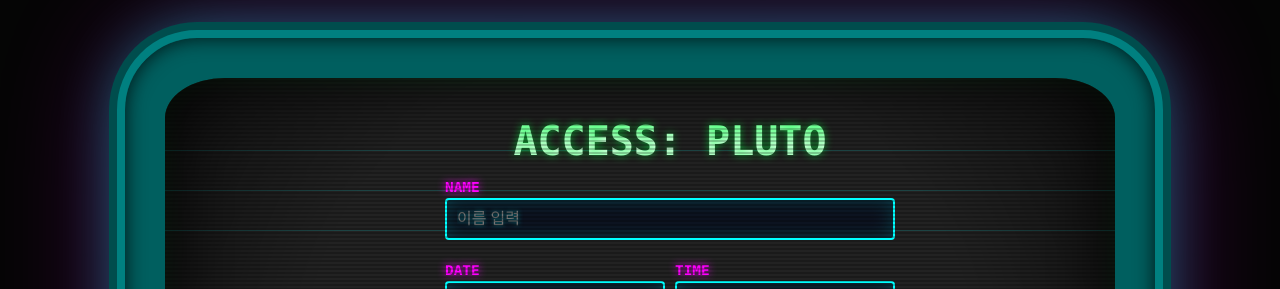
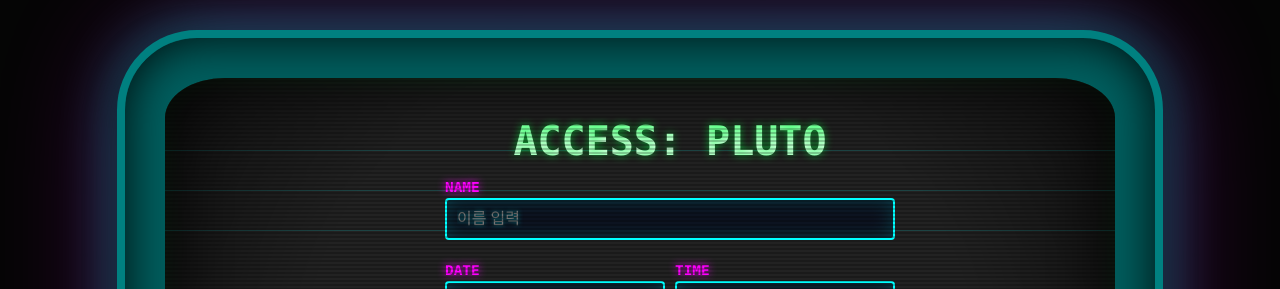
Before and after one commit to Pluto1080/pluto-signal, a Flask app: page / in a window 1280 px wide. Shown: the top 289 px of the page. Run offline with Flask 3, Linux system fonts and the light colour scheme.

Commit message:
Update style.css

```diff
--- a/static/style.css
+++ b/static/style.css
@@ -32,18 +32,24 @@ body {
     border: 8px solid #008080;
 
     /* 4. [모양 변경] 전체적으로 둥글게 */
-    border-radius: 60px; /* 기본 둥글기 */
+    border-radius: 120px; /* 기본 둥글기 */
 
     /* 5. CRT 특유의 굴곡 (유지하되 조금 더 부드럽게) */
     border-top-left-radius: 80px 80px;
     border-top-right-radius: 80px 80px;
-    border-bottom-left-radius: 60px 60px;
-    border-bottom-right-radius: 60px 60px;
+    border-bottom-left-radius: 80px 80px;
+    border-bottom-right-radius: 80px 80px;
 
     /* 6. LED 후광 효과 (유지) */
     box-shadow:
-        inset 0 0 20px rgba(0,0,0,0.8),
-        0 0 0 8px #004d4d,
+        /* (1) 테두리 안쪽으로 부드럽고 깊게 퍼지는 그림자 (여기가 핵심!) */
+        /* 범위(blur)를 20px -> 50px로 늘리고, 색상을 조금 더 진하게 하여 깊이감을 줍니다. */
+        inset 0 0 50px rgba(0,0,0,0.9),
+
+        /* (2) 테두리 바깥쪽 바로 아래에 부드러운 그림자 추가 (입체감) */
+        0 10px 30px rgba(0,0,0,0.5),
+
+        /* (3) 기존 LED 후광 효과 (유지) */
         0 0 60px rgba(0, 255, 255, 0.4),
         0 0 120px rgba(255, 0, 255, 0.3);
 }
```
